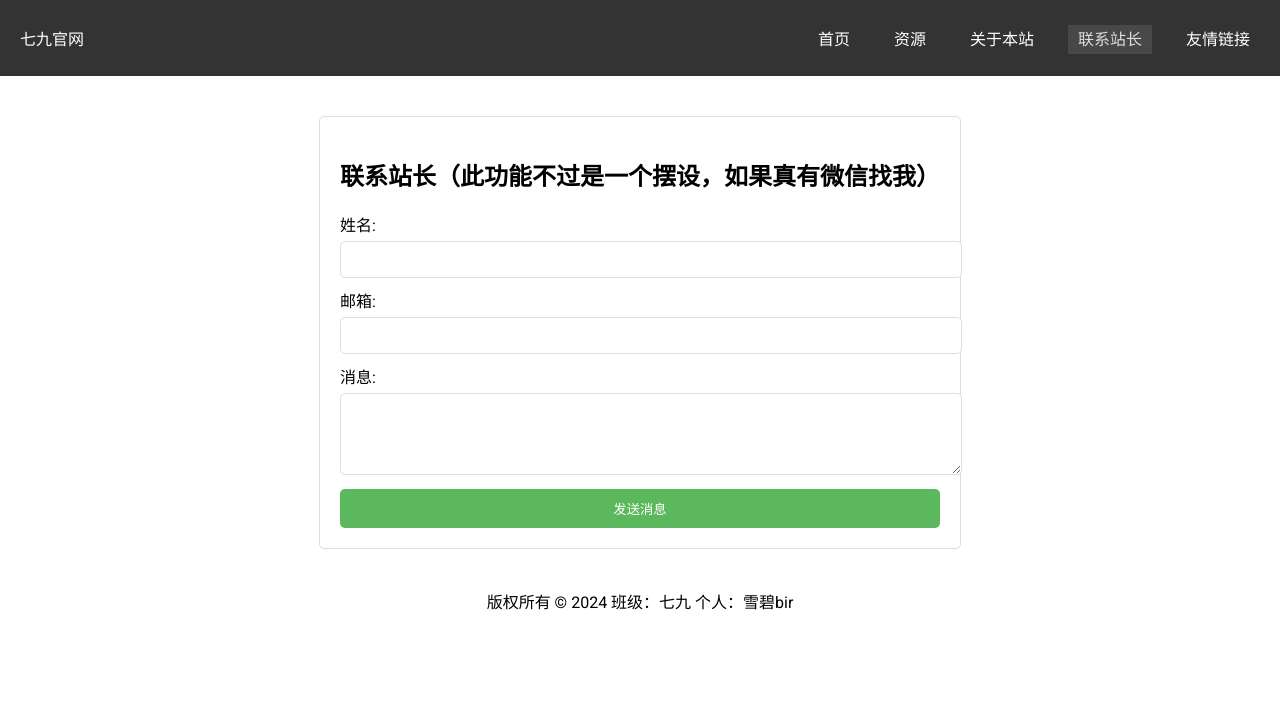
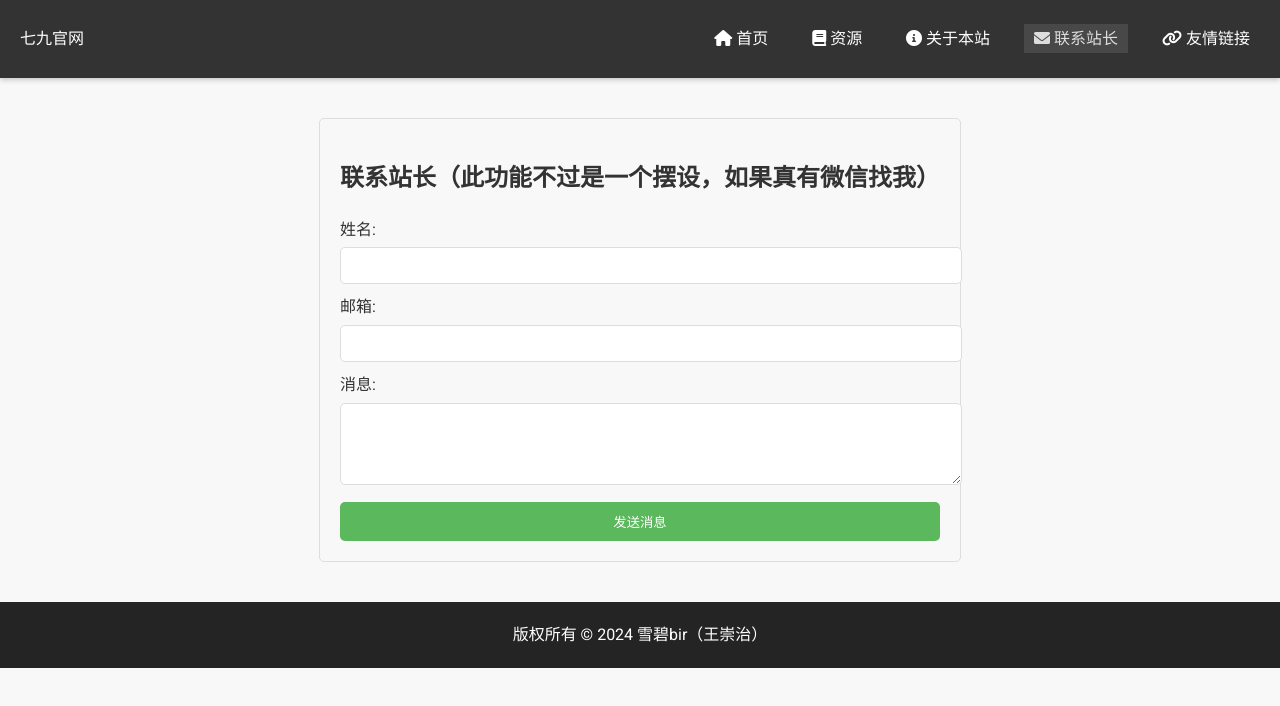
Before and after one commit to wcz-zszn/wczzszn, a plain HTML site: page contact.html in a window 1280 px wide. Drawn offline with Linux system fonts and the light colour scheme.

Commit message:
Update contact.html

```diff
--- a/contact.html
+++ b/contact.html
@@ -1,15 +1,94 @@
 <!DOCTYPE html>
 <html lang="zh-CN">
   <head>
-    <meta charset="UTF-8">
-    <meta name="viewport" content="width=device-width, initial-scale=1.0">
+    <meta charset="UTF-8" />
+    <meta name="viewport" content="width=device-width, initial-scale=1.0" />
     <title>联系站长 - 七九资源分享</title>
-    <link rel="stylesheet" href="https://fonts.googleapis.com/css2?family=Roboto:wght@400;700&display=swap">
+    <link rel="stylesheet" href="https://cdnjs.cloudflare.com/ajax/libs/font-awesome/6.0.0-beta3/css/all.min.css" />
+    <link
+      rel="stylesheet"
+      href="https://fonts.googleapis.com/css2?family=Roboto:wght@400;700&display=swap"
+    />
     <style>
-        body, h1, p {
+      body {
+        font-size: 16px;
+        line-height: 1.6;
+        color: #333;
+        background-color: #f8f8f8;
+      }
+
+      a {
+        color: #007bff;
+        text-decoration: none;
+      }
+
+      a:hover {
+        text-decoration: underline;
+      }
+
+      .navbar {
+        background-color: #242424;
+        box-shadow: 0 2px 5px rgba(0, 0, 0, 0.2);
+      }
+
+      .resource-cards {
+        gap: 30px; /* 增加卡片之间的间距 */
+      }
+
+      .card {
+        border-radius: 8px; /* 增加卡片的圆角 */
+        box-shadow: 0 4px 8px rgba(0, 0, 0, 0.1); /* 增加卡片的阴影 */
+      }
+
+      .card:hover {
+        box-shadow: 0 8px 16px rgba(0, 0, 0, 0.2); /* 悬停时增加阴影 */
+      }
+
+      .btn {
+        border-radius: 8px; /* 增加按钮的圆角 */
+        box-shadow: 0 2px 4px rgba(0, 0, 0, 0.2); /* 增加按钮的阴影 */
+      }
+
+      .btn:hover {
+        box-shadow: 0 4px 8px rgba(0, 0, 0, 0.3); /* 悬停时增加阴影 */
+      }
+
+      footer {
+        background-color: #242424;
+        color: white;
+        text-align: center;
+        padding: 20px 0;
+      }
+
+      footer p {
+        margin: 0;
+      }
+
+      #backToTopButton {
+        border-radius: 50%;
+        box-shadow: 0 2px 4px rgba(0, 0, 0, 0.2);
+      }
+
+      #backToTopButton:hover {
+        box-shadow: 0 4px 8px rgba(0, 0, 0, 0.3);
+      }
+
+      body,
+      .navbar,
+      .intro,
+      .quote-of-the-day,
+      .latest-updates,
+      .update-item,
+      .card,
+      .btn {
+        transition: transform 0.3s ease-in-out, box-shadow 0.3s ease-in-out;
+      }
+      body,
+      h1,
+      p {
         margin: 0;
         padding: 0;
-            font-family: 'Roboto', sans-serif;
+        font-family: "Roboto", sans-serif;
       }
 
       .navbar {
@@ -31,10 +110,12 @@
         color: white;
         text-decoration: none;
         padding: 5px 10px;
-            transition: color 0.3s ease, background-color 0.3s ease, transform 0.3s ease;
+        transition: color 0.3s ease, background-color 0.3s ease,
+          transform 0.3s ease;
       }
 
-        .nav-links a:hover, .nav-links a.active {
+      .nav-links a:hover,
+      .nav-links a.active {
         color: #ddd;
         background-color: rgba(255, 255, 255, 0.1);
         transform: scale(1.05);
@@ -98,16 +179,15 @@
     </style>
   </head>
   <body>
-
     <header>
       <nav class="navbar">
         <div class="logo">七九官网</div>
         <ul class="nav-links">
-                <li><a href="index.html">首页</a></li>
-                <li><a href="resources.html">资源</a></li>
-                <li><a href="about.html">关于本站</a></li>
-                <li><a href="contact.html" class="active">联系站长</a></li>
-                <li><a href="links.html">友情链接</a></li>
+            <li><a href="index.html"><i class="fa fa-home"></i> 首页</a></li>
+            <li><a href="resources.html"><i class="fa fa-book"></i> 资源</a></li>
+            <li><a href="about.html"><i class="fa fa-info-circle"></i> 关于本站</a></li>
+            <li><a href="contact.html" class="active"><i class="fa fa-envelope"></i> 联系站长</a></li>
+            <li><a href="links.html"><i class="fa fa-link"></i> 友情链接</a></li>
         </ul>
       </nav>
     </header>
@@ -117,10 +197,10 @@
         <h2>联系站长（此功能不过是一个摆设，如果真有微信找我）</h2>
         <form action="#" method="post">
           <label for="name">姓名:</label>
-                <input type="text" id="name" name="name" required>
+          <input type="text" id="name" name="name" required />
 
           <label for="email">邮箱:</label>
-                <input type="email" id="email" name="email" required>
+          <input type="email" id="email" name="email" required />
 
           <label for="message">消息:</label>
           <textarea id="message" name="message" rows="4" required></textarea>
@@ -131,8 +211,7 @@
     </main>
 
     <footer>
-        <center><p>版权所有 © 2024 班级：七九 个人：雪碧bir</p></center>
+      <center><p>版权所有 © 2024 雪碧bir（王崇治）</p></center>
     </footer>
-
   </body>
 </html>
```
Lines whose indentation alone changed are shown as unchanged.
